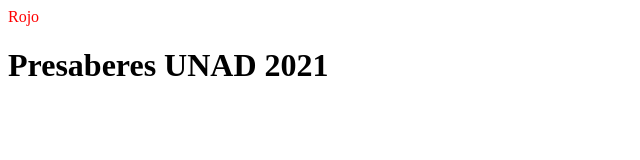
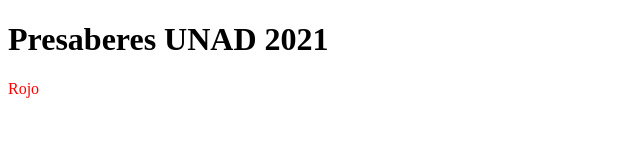
Before and after one commit to andreslpinto29/SitioWeb, a plain HTML site: page index.html in a window 1280 px wide. Shown: the whole page, without its empty margins (0-640 px from the left). Drawn offline with Linux system fonts and the light colour scheme.

Commit message:
volumen 1

```diff
--- a/index.html
+++ b/index.html
@@ -6,8 +6,8 @@
     <title>Presaber UNAD 2021</title>
 </head>
 <div id="contenido">
-    <font color="#FF0000">Rojo</font>
-    <h1>Presaberes UNAD 2021</h1>
+
+    <h1>Presaberes UNAD 2021</h1><font color="#FF0000">Rojo</font>
 <body>
 
 </body>
```
